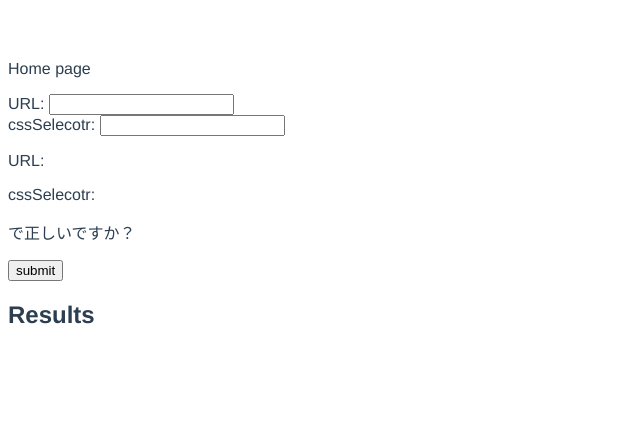
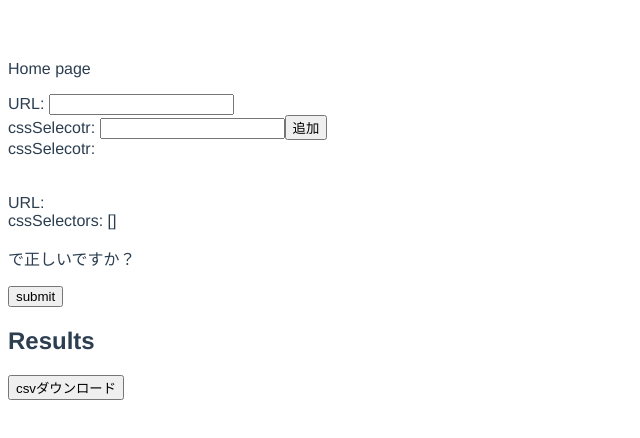
Before and after one commit to kaiadachi/flask_vue, a Vue app in the folder frontend/: page / in a window 1280 px wide. Shown: the top 438 px of the page, without its empty margins (0-640 px from the left). Built offline with nearby package versions, Linux system fonts and the light colour scheme.

Commit message:
done prot

```diff
--- a/frontend/src/views/About.vue
+++ b/frontend/src/views/About.vue
@@ -1,5 +1,40 @@
 <template>
 <div>
-	<p>About</p>
+	<p>Home page</p>
+
+		<button v-on:click="downloadCSV">
+			csvダウンロード
+		</button>
 </div>
 </template>
+
+<script>
+import axios from 'axios'
+
+export default {
+	delimiters: ['[[', ']]'],
+	data() {
+		return {
+			items: [['test','test1','test2',],['jk','kjk','jkjk']]
+		}
+	},
+	methods: {
+		downloadCSV() {
+			var csv = '\ufeff'
+			this.items.forEach(el => {
+				el.forEach(e => {
+					csv += e + '\n'
+				})
+
+			})
+			let blob = new Blob([csv], {
+				type: 'text/csv'
+			})
+			let link = document.createElement('a')
+			link.href = window.URL.createObjectURL(blob)
+			link.download = 'Result.csv'
+			link.click()
+		}
+	}
+}
+</script>
--- a/frontend/src/views/Home.vue
+++ b/frontend/src/views/Home.vue
@@ -5,18 +5,25 @@
 	<form v-on:submit.prevent="submit">
 
 		URL: <input type="text" v-model="formData.url"></br>
-		cssSelecotr: <input type="text" v-model="formData.cssSelector"></br>
+		cssSelecotr: <input type="text" v-model="cssSelector">
+		<button v-on:click="addCss()" class="btn btn-primary btn-sm">追加</button>
+		</br>
 
+		<span>cssSelecotr: {{cssSelector}}</span></br>
 
-		<p>URL: {{formData.url}}</p>
-		<p>cssSelecotr: {{formData.cssSelector}}</p>
+		</br></br><span>URL: {{formData.url}}</span>
+		</br><span>cssSelectors: {{formData.cssSelectors}}</span>
 		<p>で正しいですか？</p>
 		<input type="submit" value="submit">
 
 		<h2>Results</h2>
 		<ul>
-		<li v-for="result in results">{{result}}</li>
+			<li v-for="result in results">{{result}}</li>
 		</ul>
+
+		<button v-on:click="downloadCSV">
+			csvダウンロード
+		</button>
 	</form>
 </div>
 </template>
@@ -29,9 +36,10 @@ export default {
 	data() {
 		return {
 			results: [],
+			cssSelector: '',
 			formData: {
 				'url': '',
-				'cssSelector': ''
+				'cssSelectors': []
 			}
 		}
 	},
@@ -45,6 +53,26 @@ export default {
 				.catch(error => {
 					console.log(error);
 				})
+		},
+		downloadCSV() {
+			var csv = '\ufeff'
+			this.results.forEach(array => {
+				array.forEach(el => {
+					csv += el + '\n'
+				})
+			})
+			let blob = new Blob([csv], {
+				type: 'text/csv'
+			})
+			let link = document.createElement('a')
+			link.href = window.URL.createObjectURL(blob)
+			link.download = 'Result.csv'
+			link.click()
+		},
+		addCss: function() {
+			var newCss = this.cssSelector;
+			this.formData.cssSelectors.push(newCss);
+			this.cssSelector = '';
 		}
 	}
 
```
Also changed, not shown: 7 other files (tests, documents, lock files or other folders).
